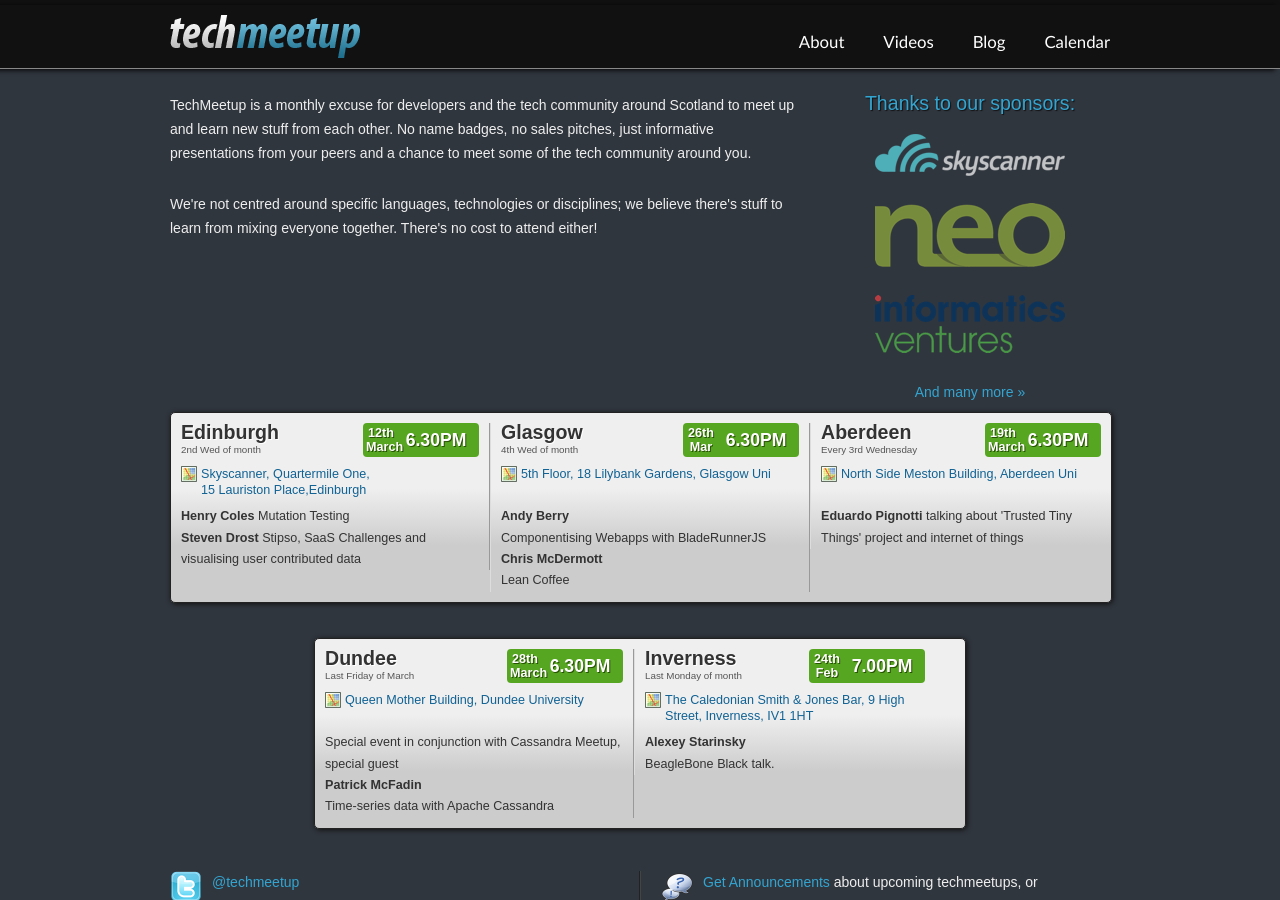
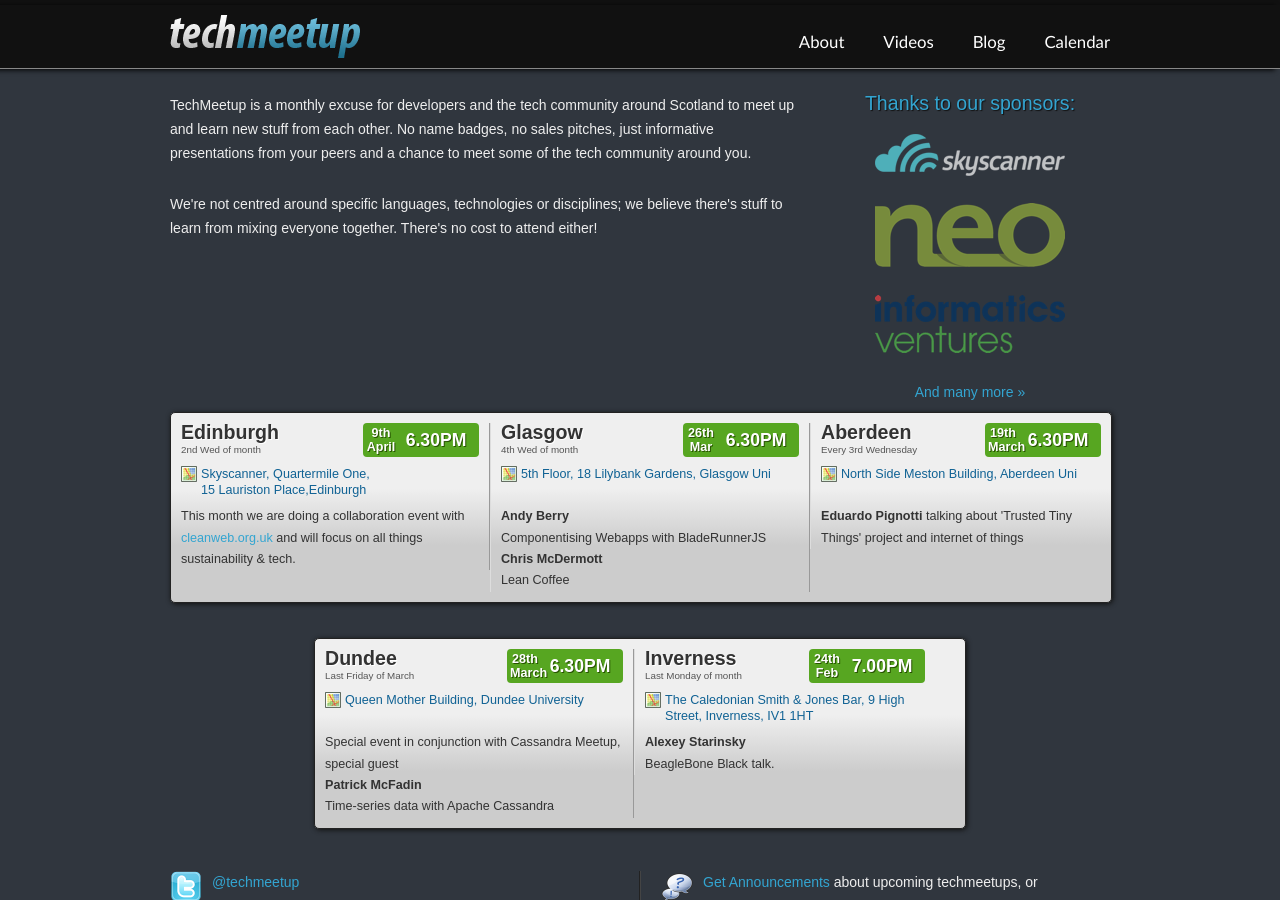
Before and after one commit to techmeetup/techmeetup.co.uk, a Jekyll site: the page built from index.html, in a window 1280 px wide and 900 px high. Built offline with Jekyll 4.4.1, drawn with Linux system fonts in a browser that asks for light colours; Markdown is read by kramdown in place of the engine named in the settings.

Commit message:
Update index.html

```diff
--- a/index.html
+++ b/index.html
@@ -33,19 +33,12 @@
     <h4><a href="{{ site.baseurl }}/edinburgh.html">Edinburgh</a></h4>
     <span>2nd Wed of month</span>
     <p><a href="https://www.google.co.uk/maps/place/Quartermile+One+Lauriston+Place/@55.9444215,-3.1946043,17z/data=!3m1!4b1!4m2!3m1!1s0x4887c79c80ea3bbf:0x875b29c71924b77d" class="map">Skyscanner, Quartermile One,<br>15 Lauriston Place,Edinburgh</a></p>
-    <p>
-	<strong>Henry Coles</strong>
-	Mutation Testing
-    </p>
-    <p>
-	<strong>Steven Drost</strong>
-	Stipso, SaaS Challenges and visualising user contributed data
-    </p>
+    <p>This month we are doing a collaboration event with <a href='http://cleanweb.org.uk'>cleanweb.org.uk</a> and will focus on all things sustainability & tech.</p>
     <div class="datewrapper">
       <div class="when">
         <div class="daywrap">
-          <div class="day">12th</div>
-          <div class="month">March</div>
+          <div class="day">9th</div>
+          <div class="month">April</div>
         </div>
         <div class="time">6.30PM</div>
       </div>
```
